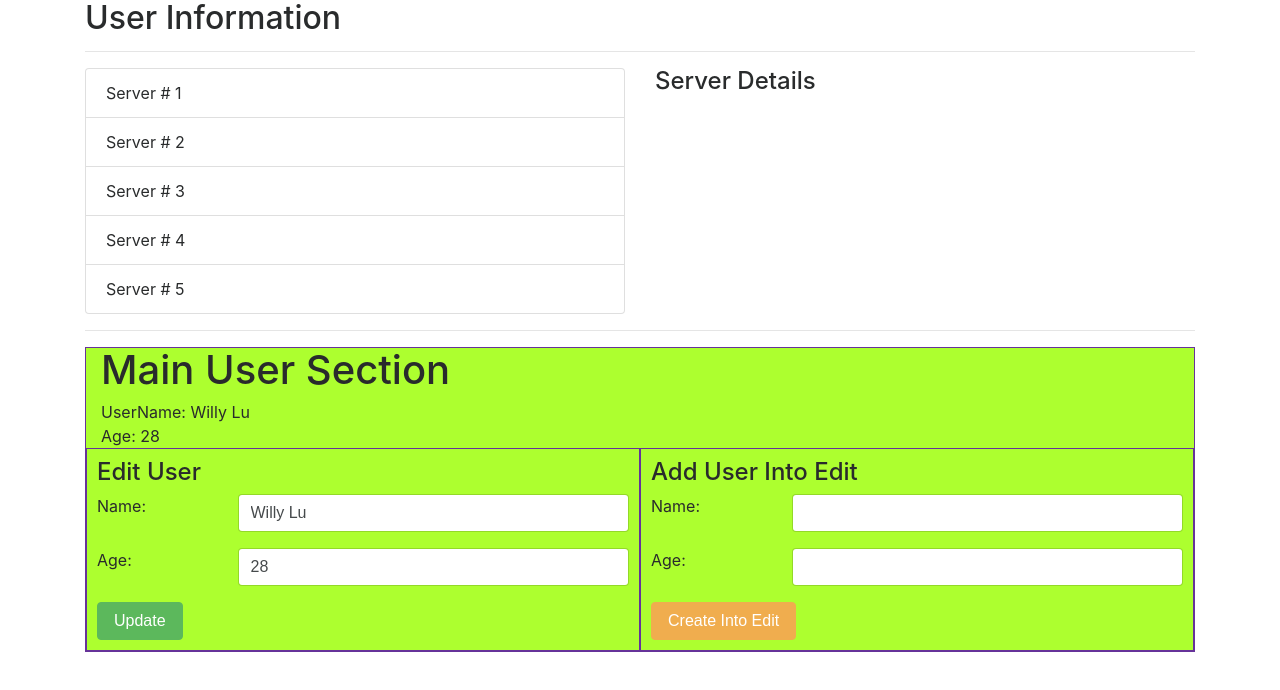
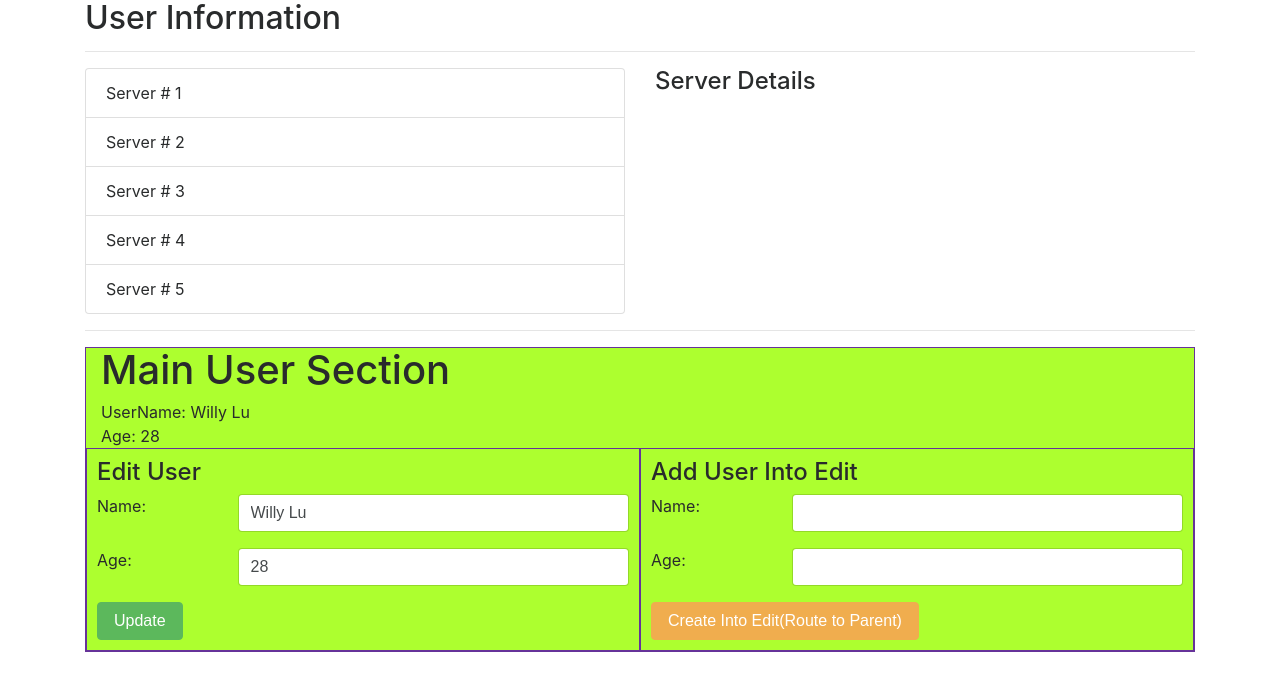
Before and after one commit to WillyLu326/Vue-Project, a Vue app: page /#/ in a window 1280 px wide. Shown: the top 690 px of the page. Built offline with nearby package versions, Linux system fonts and the light colour scheme.

Commit message:
define namge and age in AddUser

```diff
--- a/src/props/AddUser.vue
+++ b/src/props/AddUser.vue
@@ -19,12 +19,19 @@
           </div>
       </div>
 
-      <button class="btn btn-warning">Create Into Edit</button>
+      <button class="btn btn-warning">Create Into Edit(Route to Parent)</button>
   </div>
 </template>
 
 <script>
-
+    export default {
+        data () {
+            return {
+                name: '',
+                age: ''
+            }
+        }
+    }
 </script>
 
 <style scoped>
```
